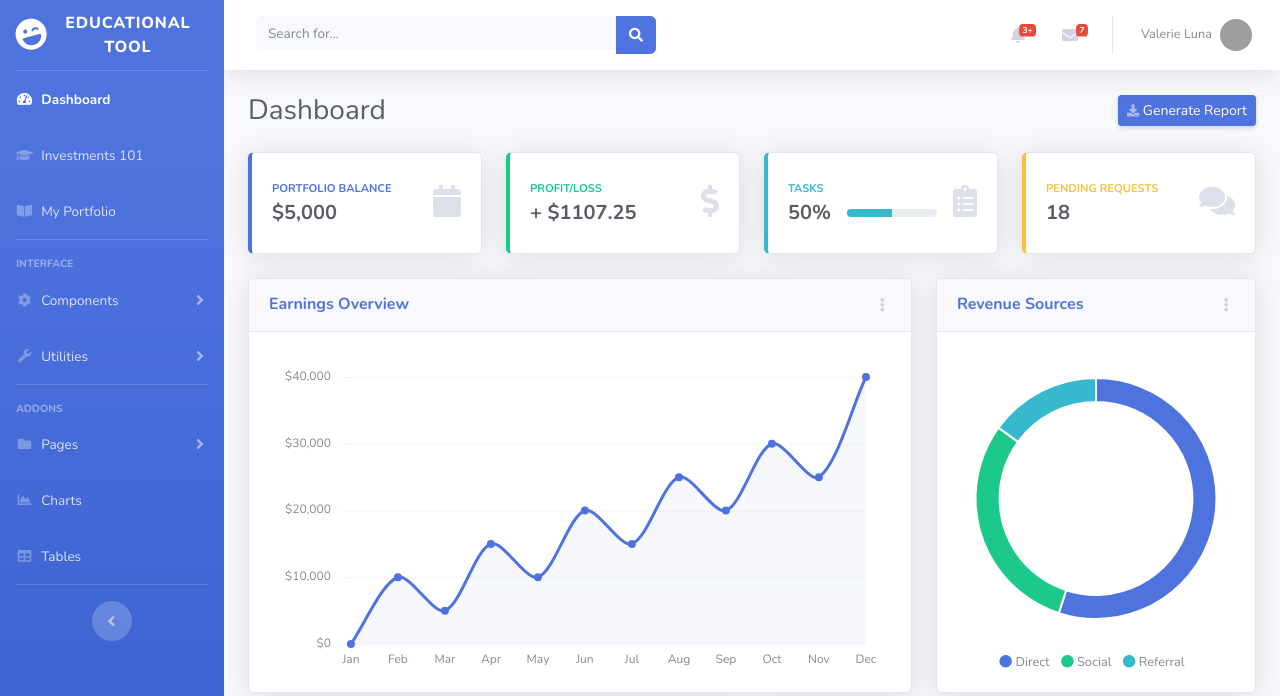
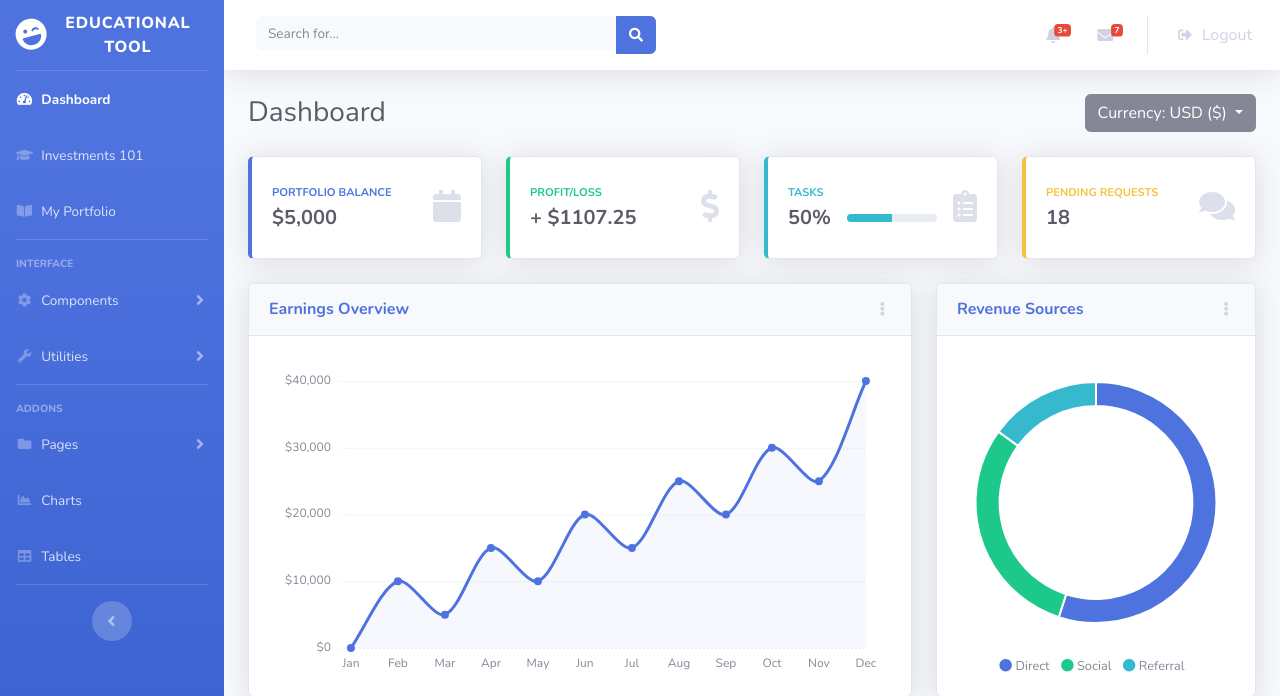
Before and after one commit to shimshamz/it490, a PHP site: page /bootstrap_dashboard/index.php in a window 1280 px wide. Shown: the top 696 px of the page. Run offline with PHP 8.4, Linux system fonts and the light colour scheme; grey boxes are pictures that could not be loaded.

Commit message:
Made changes navbar link and dropdown menu
Added logout button in top right corner and added currency converter dropdown

```diff
--- a/bootstrap_dashboard/index.php
+++ b/bootstrap_dashboard/index.php
@@ -307,10 +307,11 @@
 
             <!-- Nav Item - User Information -->
             <li class="nav-item dropdown no-arrow">
-              <a class="nav-link dropdown-toggle" href="#" id="userDropdown" role="button" data-toggle="dropdown" aria-haspopup="true" aria-expanded="false">
-                <span class="mr-2 d-none d-lg-inline text-gray-600 small">Valerie Luna</span>
-                <img class="img-profile rounded-circle" src="https://source.unsplash.com/QAB-WJcbgJk/60x60">
+              <a class="nav-link dropdown-toggle" href="#" data-toggle="modal" data-target="#logoutModal">
+                <i class="fas fa-sign-out-alt fa-sm fa-fw mr-2 text-gray-400"></i>
+                  Logout
               </a>
+
               <!-- Dropdown - User Information -->
               <div class="dropdown-menu dropdown-menu-right shadow animated--grow-in" aria-labelledby="userDropdown">
                 <a class="dropdown-item" href="#">
@@ -344,7 +345,17 @@
           <!-- Page Heading -->
           <div class="d-sm-flex align-items-center justify-content-between mb-4">
             <h1 class="h3 mb-0 text-gray-800">Dashboard</h1>
-            <a href="#" class="d-none d-sm-inline-block btn btn-sm btn-primary shadow-sm"><i class="fas fa-download fa-sm text-white-50"></i> Generate Report</a>
+            <div class="dropdown">
+              <button class="btn btn-secondary dropdown-toggle" type="button" id="dropdownMenuButton" data-toggle="dropdown" aria-haspopup="true" aria-expanded="false">
+                Currency: USD ($)
+              </button>
+              <div class="dropdown-menu" aria-labelledby="dropdownMenuButton">
+                <a class="dropdown-item" href="#">GBP (&pound;)</a>
+                <a class="dropdown-item" href="#">Another action</a>
+                <a class="dropdown-item" href="#">Something else here</a>
+              </div>
+            </div>
+
           </div>
 
           <!-- Content Row -->
```
